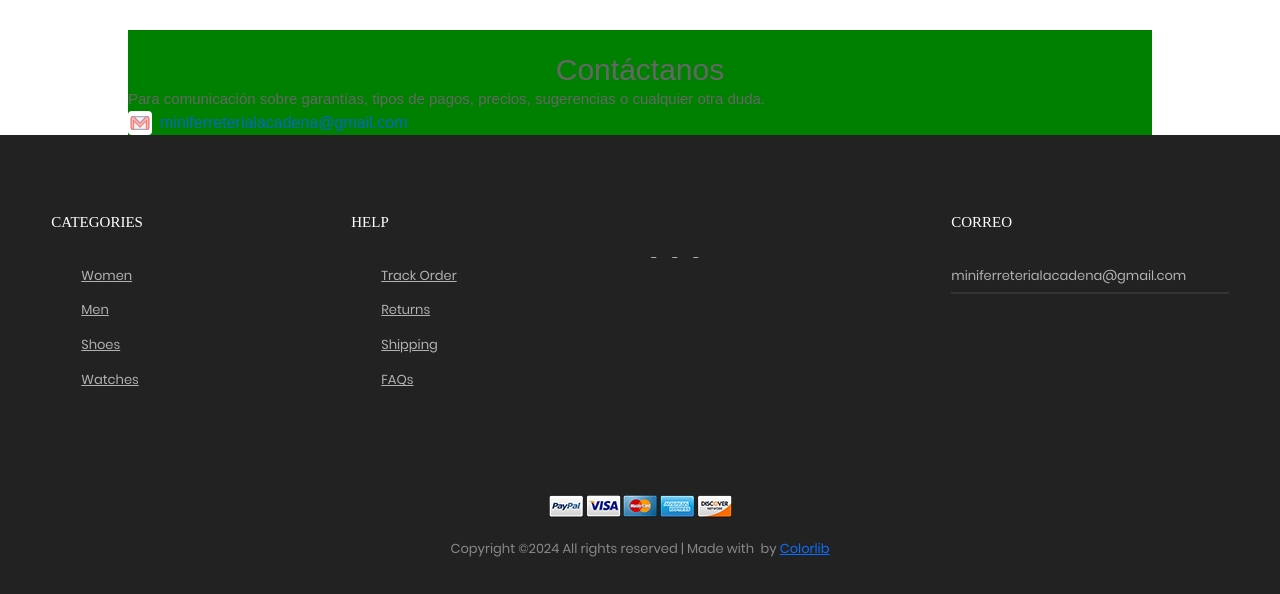
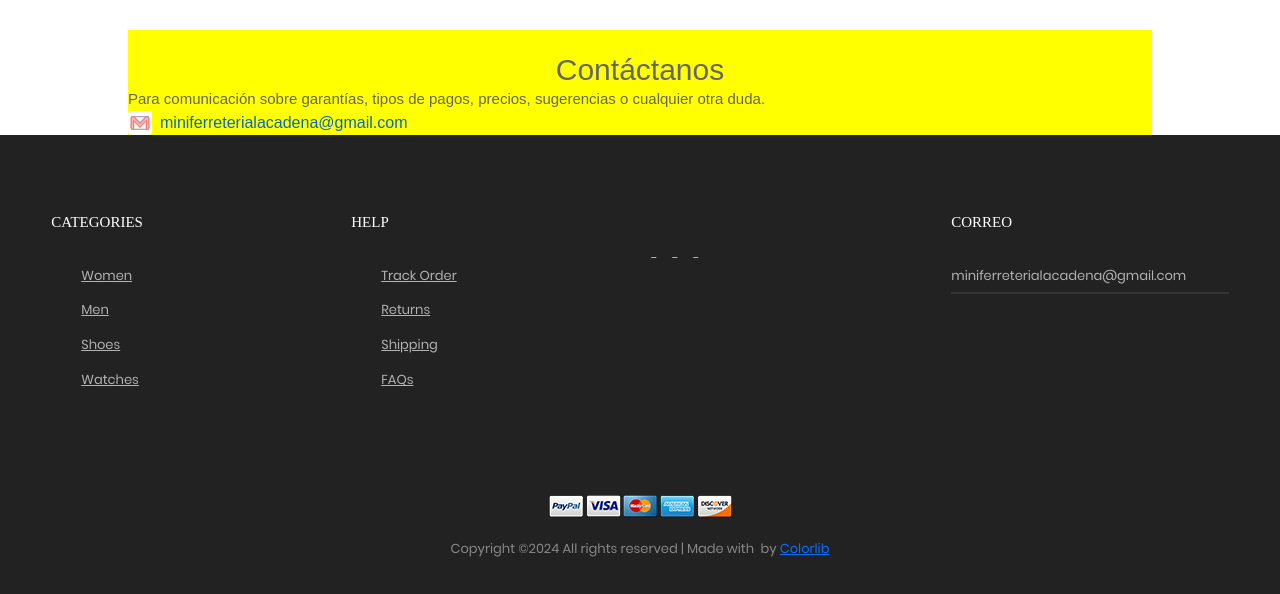
Before and after one commit to lacadenagt/nuevo, a Jekyll site: the page built from contactar.md, in a window 1280 px wide and 1142 px high. Shown: the part 548-1142 px from the top of the window. Built offline with Jekyll 4.4.1, drawn with Linux system fonts in a browser that asks for light colours; some web fonts are replaced.

Commit message:
Update default.html

```diff
--- a/_layouts/default.html
+++ b/_layouts/default.html
@@ -51,7 +51,7 @@
 		{% include banner.html %}
 	</div>
 
-	<div style="margin-left:10%;margin-right:10%;background:green">
+	<div style="margin-left:10%;margin-right:10%;background:yellow">
 	{{ content }}
 	</div>
 	<!-- Footer -->
```
